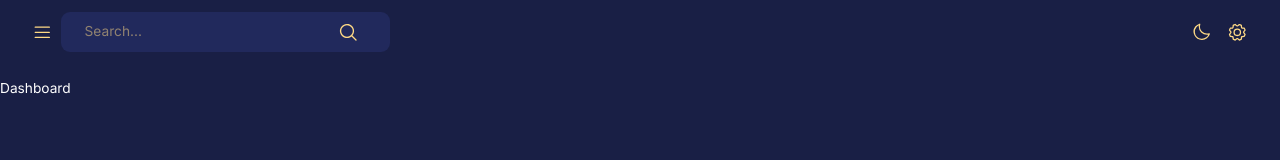
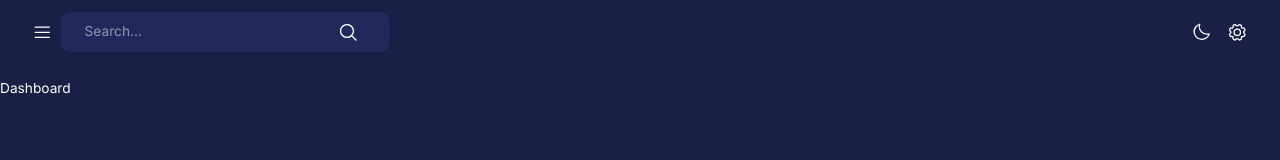
Before and after one commit to SushiJ/react-dash, a React (Vite) app in the folder web/: page /dashboard in a window 1280 px wide. Shown: the top 160 px of the page. Built offline with nearby package versions, Linux system fonts and the light colour scheme.

Commit message:
web: Ackhtully fixing the styles

```diff
--- a/web/src/components/Navbar.tsx
+++ b/web/src/components/Navbar.tsx
@@ -26,6 +26,7 @@ export default function Navbar() {
       ? context?.setMode("dark")
       : context?.setMode("light");
   }
+
   return (
     <AppBar sx={{ position: "static", background: "none", boxShadow: "none" }}>
       <Toolbar sx={{ justifyContent: "space-between" }}>
@@ -37,7 +38,7 @@ export default function Navbar() {
           }}
         >
           <IconButton>
-            <List style={{ color: `${theme.palette.secondary.main}` }} />
+            <List />
           </IconButton>
           <Box
             sx={{
@@ -50,27 +51,18 @@ export default function Navbar() {
             }}
             bgcolor={theme.palette.background.alt}
           >
-            <InputBase
-              placeholder="Search..."
-              style={{ color: `${theme.palette.secondary.main}` }}
-            />
+            <InputBase placeholder="Search..." />
             <IconButton>
-              <MagnifyingGlass
-                style={{ color: `${theme.palette.secondary.main}` }}
-              />
+              <MagnifyingGlass />
             </IconButton>
           </Box>
         </Box>
         <Box gap="1.5rem">
           <IconButton onClick={toggleMode}>
-            {theme.palette.mode === "dark" ? (
-              <Moon style={{ color: `${theme.palette.secondary.main}` }} />
-            ) : (
-              <Sun style={{ color: `${theme.palette.secondary.main}` }} />
-            )}
+            {theme.palette.mode === "dark" ? <Moon /> : <Sun />}
           </IconButton>
           <IconButton>
-            <Gear style={{ color: `${theme.palette.secondary.main}` }} />
+            <Gear />
           </IconButton>
         </Box>
       </Toolbar>
--- a/web/src/theme.ts
+++ b/web/src/theme.ts
@@ -95,7 +95,7 @@ function setPalette(mode: "dark" | "light") {
         light: tokensDark.primary[400],
       }),
       secondary: Object.assign(tokensDark.secondary, {
-        main: tokensDark.secondary[400],
+        main: tokensDark.secondary[300],
       }),
       neutral: Object.assign(tokensDark.grey, {
         main: tokensDark.grey[500],
@@ -109,18 +109,19 @@ function setPalette(mode: "dark" | "light") {
     return {
       mode,
       primary: Object.assign(tokensLight.primary, {
-        main: tokensLight.primary[400],
-        light: tokensLight.primary[400],
+        main: tokensLight.grey[900],
+        light: tokensLight.grey[800],
       }),
       secondary: Object.assign(tokensLight.secondary, {
-        main: tokensLight.secondary[300],
+        main: tokensLight.secondary[400],
+        light: tokensLight.secondary[300],
       }),
       neutral: Object.assign(tokensLight.grey, {
-        main: tokensLight.grey[500],
+        main: tokensLight.grey[300],
       }),
       background: {
-        default: tokensLight.primary[600],
-        alt: tokensLight.primary[500],
+        default: tokensLight.grey[1000],
+        alt: tokensLight.grey[900],
       },
     };
   }
```
